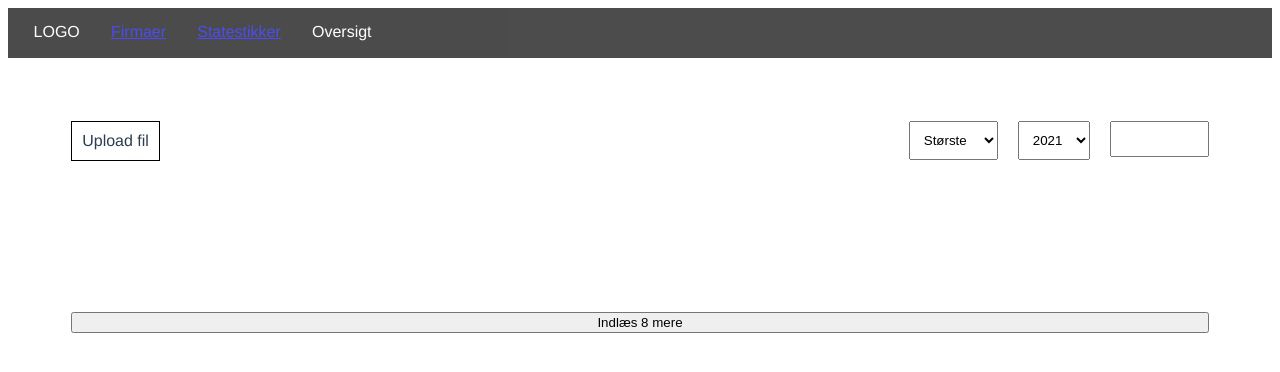
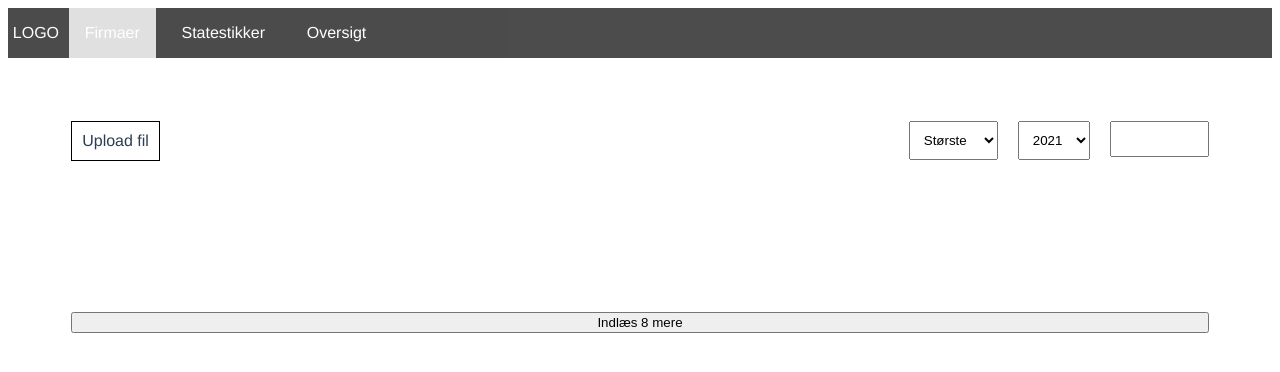
Before and after one commit to Mr-Jabberwock/Service-centralen, a Vue app in the folder service-centralen/: page /statistics in a window 1280 px wide. Shown: the top 372 px of the page. Built offline with nearby package versions, Linux system fonts and the light colour scheme.

Commit message:
Noget styling
Styling

```diff
--- a/service-centralen/src/assets/styles/barCharts.scss
+++ b/service-centralen/src/assets/styles/barCharts.scss
@@ -1,3 +1,27 @@
+.barchart-wrapper{
+    display: flex;
+    flex-direction: column;
+    .chart-header{
+        margin-left: 7rem;
+        margin-right: auto;
+        &__text{
+            text-align: left;
+        }
+    }
+}
+.y-axis{
+    &__text{
+        text-align: right;
+        margin-right: -1rem;
+        margin-left: 1rem;
+    }
+}
+.x-axis{
+    width: 25%;
+    &__text{
+        text-align: right;
+    }
+}
 .barchart{
    display: flex;
    &__sidebar{
@@ -10,7 +34,7 @@
     border-left: 3px solid black;
     border-bottom: 3px solid black;
     border-radius: 5px 5px 0 0;
-    width: 25%;
+    //width: 25%;
     min-height: 300px;;
 
     display: flex;
--- a/service-centralen/src/assets/styles/header.css
+++ b/service-centralen/src/assets/styles/header.css
@@ -5,7 +5,7 @@
   opacity: 70%;
 }
 
-.header .header__content {
+.header__content {
   opacity: 100%;
   color: white;
   width: 30%;
@@ -15,11 +15,39 @@
   display: flex;
   -ms-flex-pack: distribute;
       justify-content: space-around;
-  padding-top: 15px;
 }
 
-.header .header__content .logo {
+.header__content .logo {
   margin-left: 10px;
   margin-top: 0;
 }
+
+.header__logo {
+  display: -webkit-box;
+  display: -ms-flexbox;
+  display: flex;
+  -webkit-box-align: center;
+      -ms-flex-align: center;
+          align-items: center;
+  justify-items: center;
+}
+
+.header__nav {
+  display: -webkit-box;
+  display: -ms-flexbox;
+  display: flex;
+  -webkit-box-align: center;
+      -ms-flex-align: center;
+          align-items: center;
+  justify-items: center;
+  padding: 1rem;
+}
+
+.header__link {
+  cursor: pointer;
+}
+
+.header .active {
+  background-color: lightgray;
+}
 /*# sourceMappingURL=header.css.map */
--- a/service-centralen/src/assets/styles/header.scss
+++ b/service-centralen/src/assets/styles/header.scss
@@ -4,18 +4,36 @@
     background-color: black;
     opacity: 70%;
 
-    .header__content{
+    &__content{
         opacity: 100%;
         color: white;
         width: 30%;
         height: 100%;
         display: flex;
         justify-content: space-around;
-        padding-top: 15px;
+        //padding-top: 15px;
         .logo{
             margin-left: 10px;
             margin-top: 0;
         }
+    }
+    &__logo{
+        display: flex;
+        align-items: center;
+        justify-items: center;
+    }
+    &__nav{
+        display: flex;
+        align-items: center;
+        justify-items: center;
+        padding: 1rem;
+
+    }
+    &__link{
+        cursor: pointer;
+    }
+    .active{
+        background-color: lightgray;
     }
 
 
--- a/service-centralen/src/components/BarCharts.vue
+++ b/service-centralen/src/components/BarCharts.vue
@@ -1,9 +1,12 @@
 <template>
- <div>
-     {{total}}
-     <input type="text" v-model="searchNumber" v-on:keyup.enter="computeByCustomerNumber "/>
+ <div class="barchart-wrapper">
+     <div class="chart-header">
+        <h2 class="chart-header__text">Individuelle</h2>
+        <input type="text" v-model="searchNumber" v-on:keyup.enter="computeByCustomerNumber "/>
+     </div>
+     <!-- {{total}} -->
      <div class="barchart">
-
+            <p class="y-axis__text">indtægt</p>
             <ul class="barchart__sidebar">
                     <li style="height: 20%">{{total}}</li>
                     <li style="height: 20%">{{total / 100 * 80}}</li>
@@ -13,8 +16,8 @@
                     <li style="height: 0%">0</li>
 
             </ul>
+            <div class="x-axis">
              <ul class="barcontainer">
-
                  <div class="barContainer__bars"  v-for="element in customerStatistics" :key="element.year">
                      <li class='bar' :style="{height: element.percentage + '%'}" scope="row" >
                         <div >{{element.price}}</div>
@@ -24,6 +27,8 @@
                      </li>
                  </div>
              </ul>
+             <p class="x-axis__text">år</p>
+            </div>
 
      </div>
  </div>
--- a/service-centralen/src/components/Header.vue
+++ b/service-centralen/src/components/Header.vue
@@ -1,17 +1,32 @@
 <template>
    <div class="header">
        <div class="header__content">
-           <div class="logo">LOGO</div>
-           <div><router-link to="/">Firmaer</router-link></div>
-           <div><router-link to="/statistics">Statestikker</router-link></div>
-           <div>Oversigt</div>
+           <div class="header__logo">LOGO</div>
+           <div class="header__nav" :class="{ active: page == 'company' }"><a class="header__link" @click="goToCompany">Firmaer</a></div>
+           <div class="header__nav" :class="{ active: page == 'statistics' }"><a class="header__link" @click="goToStatistics">Statestikker</a></div>
+           <div class="header__nav" :class="{ active: page == 'overview' }"><a class="header__link">Oversigt</a></div>
        </div>
    </div>
 </template>
 
 <script>
 export default{
-    name: 'Header'
+    name: 'Header',
+    methods:{
+        goToCompany(){
+            this.$store.commit("SET_PAGE", "company");
+            this.$router.push("/");
+        },
+        goToStatistics(){
+            this.$store.commit("SET_PAGE", "statistics");
+            this.$router.push("/statistics");
+        }
+    },
+    computed:{
+        page(){
+            return this.$store.getters.getPage;
+        }
+    }
 }
 </script>
 
--- a/service-centralen/src/store/index.js
+++ b/service-centralen/src/store/index.js
@@ -6,15 +6,19 @@ Vue.use(Vuex)
 export default new Vuex.Store({
   state: {
     companyPurchases: [],
-    companyObj: {}
+    companyObj: {},
+    page:"company"
   },
   mutations: {
     SET_COMPANY_PURCHASES(state, payload){
       state.companyPurchases = payload;
     },
     SET_COMPANY_OBJECT(state, res){
-      state.companyObj = res
+      state.companyObj = res;
     },
+    SET_PAGE(state, res){
+      state.page = res;
+    }
   },
   actions: {
     setCompanyPurchases(state){
@@ -31,6 +35,9 @@ export default new Vuex.Store({
     },
     getCompanyPurchases(state){
       return state.companyPurchases;
+    },
+    getPage(state){
+      return state.page;
     }
   }
 })
```
Also changed, not shown: service-centralen/src/assets/styles/barCharts.css (added, +150 -0 lines), 2 other files (tests, documents, lock files or other folders).
